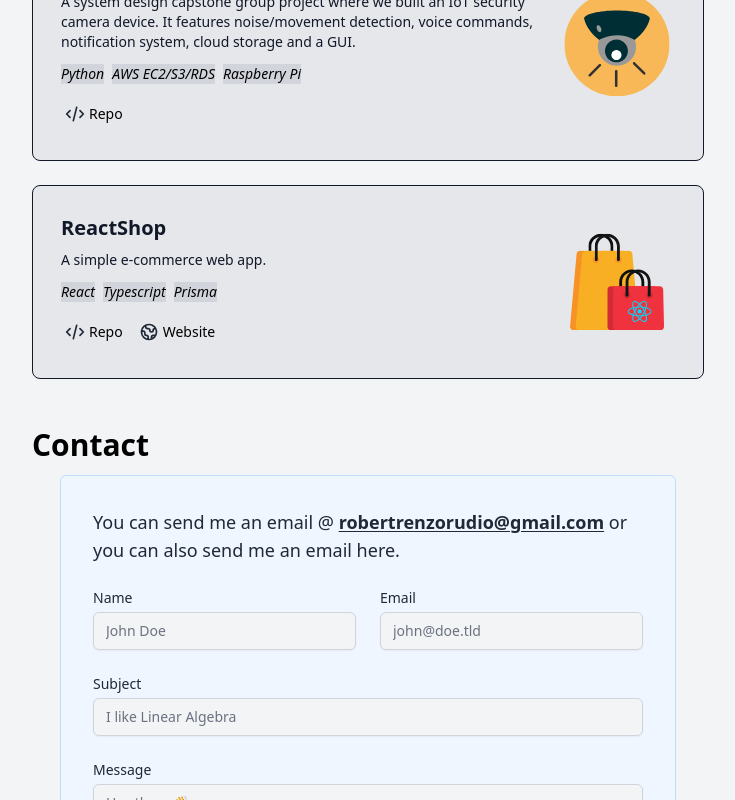
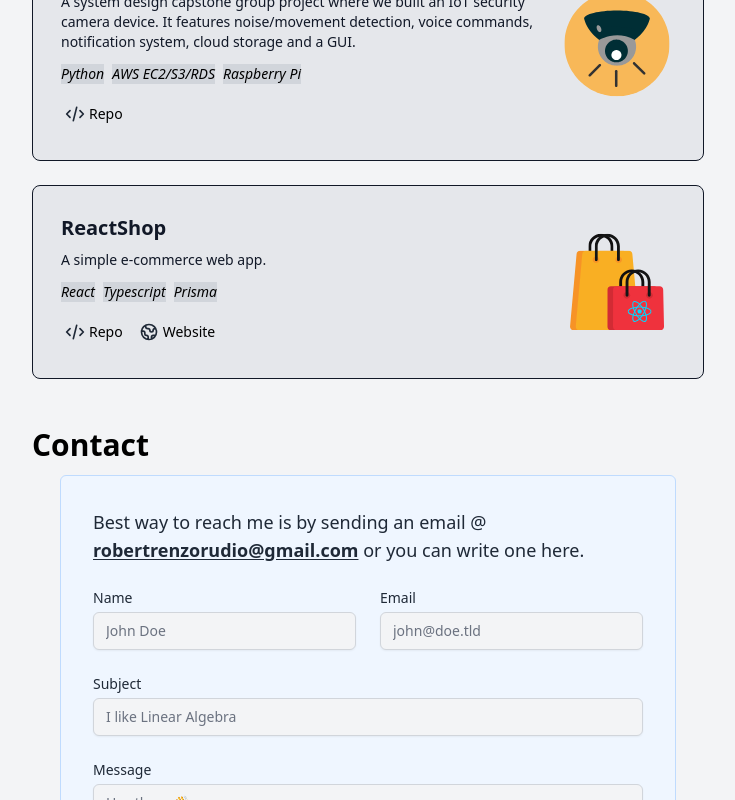
Before and after one commit to robertrenzorudio/robertrenzo.rudio.dev, a Next.js app: page / in a window 1280 px wide. Shown: the part 687-1487 px from the top of the page, without its empty margins (272-1007 px from the left). Built offline with nearby package versions, Linux system fonts and the light colour scheme.

Commit message:
Add word break in Contact

```diff
--- a/components/Contact.tsx
+++ b/components/Contact.tsx
@@ -34,16 +34,16 @@ const Contact = (props: Props) => {
       >
         {() => (
           <Form className="flex flex-col w-11/12 self-center bg-blue-50 dark:bg-nightowl-200 p-8 border rounded-md border-blue-200 space-y-6">
-            <h2 className="text-lg font-medium text-gray-800 dark:text-gray-200 ">
-              You can send me an email @{' '}
+            <p className="text-sm md:text-lg font-medium text-gray-800 dark:text-gray-200 break-words">
+              Best way to reach me is by sending an email @{' '}
               <a
                 className="font-bold underline underline-offset-2"
                 href={`mailto:${userData.email}`}
               >
                 {userData.email}
               </a>
-              &nbsp;or you can also send me an email here.
-            </h2>
+              &nbsp;or you can write one here.
+            </p>
             <div className="grid grid-cols-6 gap-6">
               <div className="col-span-6 md:col-span-3">
                 <Input
--- a/components/Intro.tsx
+++ b/components/Intro.tsx
@@ -5,7 +5,7 @@ interface Props {}
 const Intro = (props: Props) => {
   return (
     <div className="flex justify-between max-w-2xl mx-auto px-8 md:px-0 2xl:max-w-4xl pt-4">
-      <div className="w-4/5 space-y-6">
+      <div className="w-full md:w-4/5 space-y-6">
         <h1 className="text-3xl font-medium text-gray-800 dark:text-gray-100">
           Hey there 👋 <br />
           I&apos;m <span className="font-extrabold">Robert Renzo Rudio</span>
--- a/tsconfig.json
+++ b/tsconfig.json
@@ -13,7 +13,8 @@
     "resolveJsonModule": true,
     "isolatedModules": true,
     "jsx": "preserve",
-    "incremental": true
+    "incremental": true,
+    "baseUrl": "."
   },
   "include": ["next-env.d.ts", "**/*.ts", "**/*.tsx"],
   "exclude": ["node_modules"]
```
